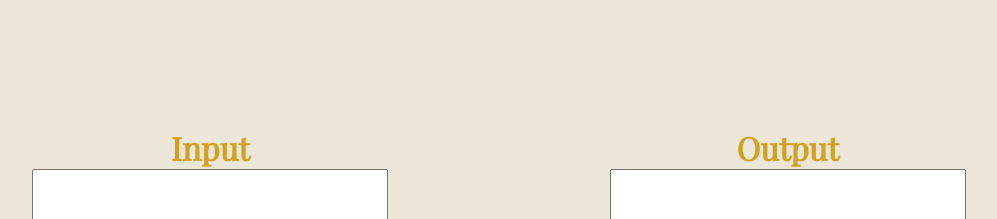
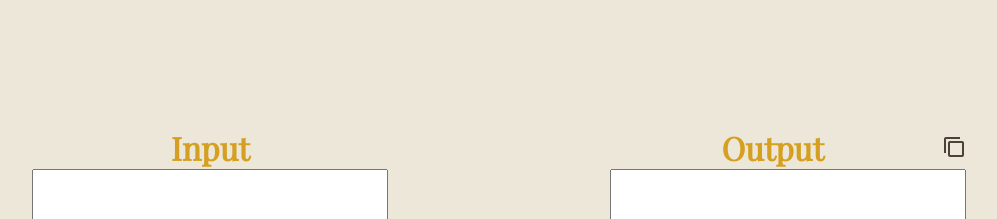
Before and after one commit to evelinnidenfors/convert-input, a Next.js app: page / in a window 1280 px wide. Shown: the top 219 px of the page, without its empty margins (141-1138 px from the left). Built offline with nearby package versions, Linux system fonts and the light colour scheme.

Commit message:
functionality improvements and allowing to copy to clipboard

```diff
--- a/src/app/globals.css
+++ b/src/app/globals.css
@@ -13,8 +13,14 @@ body {
 
 main {
   display: flex;
+  flex-direction: column;
+  justify-content: center;
+  height: 100vh;
+}
+
+main > div {
+  display: flex;
   flex-direction: row;
-  height: 100vh;
   justify-content: center;
   align-items: center;
 }
@@ -40,6 +46,23 @@ textarea {
   width: 350px;
   height: 500px;
 }
+
+.output-form > div {
+  display: flex;
+  flex-direction: row;
+  justify-content: space-between;
+  width: 100%;
+}
+
+.output-form > div label {
+  width: 100%;
+  justify-content: center;
+  display: flex;
+}
+
+/* .output-text {
+  height: 454.66px;
+} */
 
 .buttons {
   display: flex;
@@ -70,3 +93,20 @@ button:hover {
   background: #736b60;
   transition: all 0.5s;
 }
+
+button.copy {
+  display: flex;
+  align-items: center;
+  color: #4b4237;
+  background: transparent;
+  padding: 0;
+  margin: 0;
+}
+
+button.copy img {
+  margin-left: 6px;
+}
+
+button.copy:hover {
+  color: #a49694;
+}
--- a/src/app/page.tsx
+++ b/src/app/page.tsx
@@ -11,8 +11,14 @@ export default function Home() {
     setInputValue("");
   };
 
+  function copyText(copy: any) {
+    navigator.clipboard.writeText(copy);
+    event?.preventDefault();
+  }
+
   return (
     <main className="">
+      <div>
         <form action="" className="input-form">
           <label htmlFor="">Input</label>
           <textarea
@@ -32,10 +38,28 @@ export default function Home() {
             Clear
           </button>
         </div>
-      <form action="">
+        <form action="" className="output-form">
+          <div>
             <label htmlFor="">Output</label>
-        <textarea name="message" value={outputValue}></textarea>
+            <button
+              className="button copy"
+              onClick={() => copyText(outputValue)}
+            >
+              <img src="/copy.png" alt="" />
+            </button>
+          </div>
+          <textarea
+            className="output-text"
+            name="message"
+            value={outputValue}
+          ></textarea>
         </form>
+      </div>
+      {/* <div>
+        <button className="button copy" onClick={() => copyText(outputValue)}>
+          Copy <img src="/copy.png" alt="" />
+        </button>
+      </div> */}
     </main>
   );
 }
--- a/src/app/transform.ts
+++ b/src/app/transform.ts
@@ -2,7 +2,7 @@ export default function tranformation(inputText:string) {
     let inputArray = inputText.split("\n");
 
     return inputArray.map((el) => {
-        let removeComma = el.replaceAll(',', '');
+        let removeComma = el.replaceAll(',', '').trim();
         let hasWhitespace = removeComma.indexOf(' ') > 0;
 
         if (hasWhitespace) {
```
Also changed, not shown: public/copy.png (added), public/copy.svg (added). Lines whose indentation alone changed are shown as unchanged.
